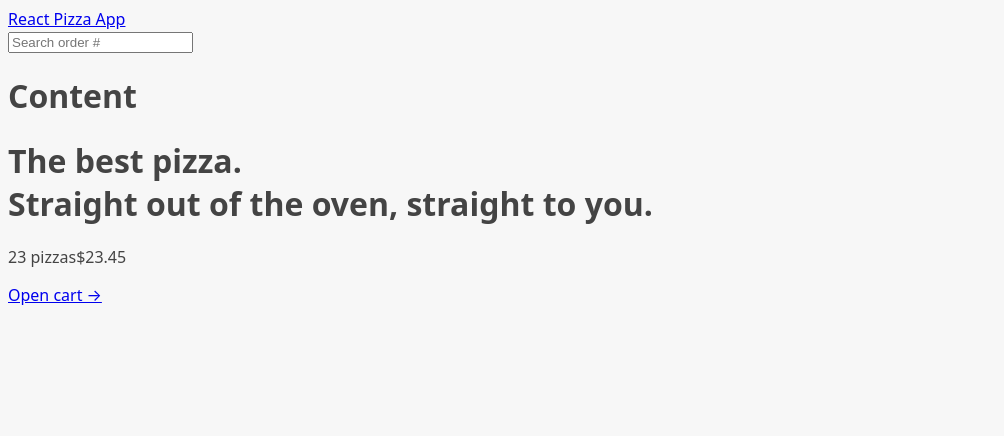
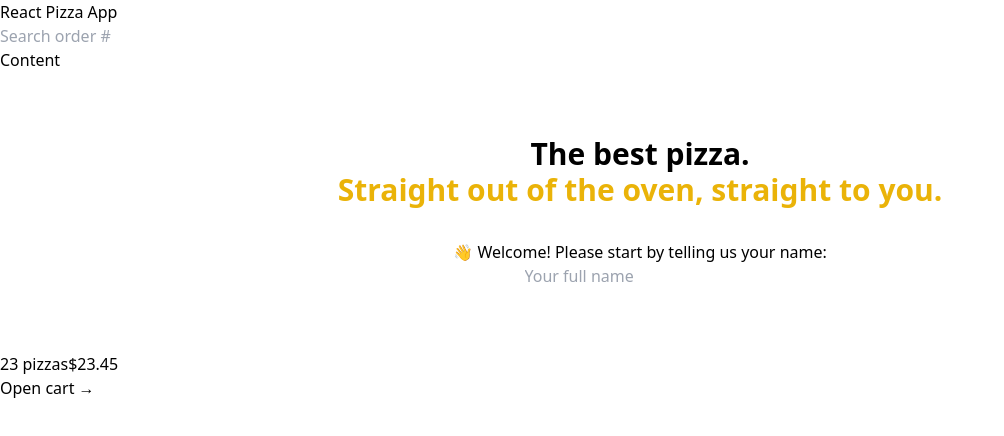
Before and after one commit to GeorgiGeorgievTsankov/react-pizza-app, a React (Vite) app: page / in a window 1280 px wide. Shown: the top 436 px of the page, without its empty margins (0-1004 px from the left). Built offline with nearby package versions, Linux system fonts and the light colour scheme.

Commit message:
add tailwind

```diff
--- /dev/null
+++ b/postcss.config.js
@@ -0,0 +1,6 @@
+module.exports = {
+  plugins: {
+    tailwindcss: {},
+    autoprefixer: {},
+  },
+}
--- a/src/Features/menu/Menu.jsx
+++ b/src/Features/menu/Menu.jsx
@@ -1,13 +1,13 @@
-import React from "react";
-import { getMenu } from "../../services/apiRestaurant";
-import { useLoaderData } from "react-router";
-import MenuItem from "./MenuItem";
+import React from 'react';
+import { useLoaderData } from 'react-router-dom';
+import { getMenu } from '../../services/apiRestaurant';
+import MenuItem from './MenuItem';
 
 function Menu() {
   const menu = useLoaderData();
 
   return (
-    <ul>
+    <ul className="divide-y divide-stone-200 px-2">
       {menu.map((pizza) => (
         <MenuItem pizza={pizza} key={pizza.id} />
       ))}
--- a/src/Features/menu/MenuItem.jsx
+++ b/src/Features/menu/MenuItem.jsx
@@ -1,17 +1,31 @@
-import React from "react";
-import { formatCurrency } from "../../utils/helpers";
+// import Button from '../../ui/Button';
+import { formatCurrency } from '../../utils/helpers';
 
 function MenuItem({ pizza }) {
   const { id, name, unitPrice, ingredients, soldOut, imageUrl } = pizza;
 
   return (
-    <li>
-      <img src={imageUrl} alt={name} />
-      <div>
-        <p>{name}</p>
-        <p>{ingredients.join(', ')}</p>
-        <div>
-          {!soldOut ? <p>{formatCurrency(unitPrice)}</p> : <p>Sold out</p>}
+    <li className="flex gap-4 py-2">
+      <img
+        src={imageUrl}
+        alt={name}
+        className={`h-24 ${soldOut ? 'opacity-70 grayscale' : ''}`}
+      />
+      <div className="flex grow flex-col pt-0.5">
+        <p className="font-medium">{name}</p>
+        <p className="text-sm capitalize italic text-stone-500">
+          {ingredients.join(', ')}
+        </p>
+        <div className="mt-auto flex items-center justify-between">
+          {!soldOut ? (
+            <p className="text-sm">{formatCurrency(unitPrice)}</p>
+          ) : (
+            <p className="text-sm font-medium uppercase text-stone-500">
+              Sold out
+            </p>
+          )}
+
+          {/* <Button type="small">Add to cart</Button> */}
         </div>
       </div>
     </li>
--- a/src/index.css
+++ b/src/index.css
@@ -1,4 +1,8 @@
-body {
+@tailwind base;
+@tailwind components;
+@tailwind utilities;
+
+/* body {
   font-family: system-ui, -apple-system, BlinkMacSystemFont, 'Segoe UI', Roboto,
     Oxygen, Ubuntu, Cantarell, 'Open Sans', 'Helvetica Neue', sans-serif;
   background-color: #f7f7f7;
@@ -10,7 +14,7 @@ body {
   grid-template-rows: auto 1fr auto;
   gap: 32px;
   height: 100dvh;
-}
+} */
 
 /* https://dev.to/afif/i-made-100-css-loaders-for-your-next-project-4eje */
 .loader {
--- a/src/ui/Home.jsx
+++ b/src/ui/Home.jsx
@@ -1,12 +1,18 @@
-import React from "react";
+import React from "react"
+import CreateUser from "../Features/user/CreateUser";
+
 function Home() {
   return (
-    <div>
-      <h1>
+    <div className="my-10 px-4 text-center sm:my-16">
+      <h1 className="mb-8  text-xl font-semibold md:text-3xl">
         The best pizza.
         <br />
-        Straight out of the oven, straight to you.
+        <span className="text-yellow-500">
+          Straight out of the oven, straight to you.
+        </span>
       </h1>
+
+      <CreateUser />
     </div>
   );
 }
--- /dev/null
+++ b/tailwind.config.js
@@ -0,0 +1,8 @@
+/** @type {import('tailwindcss').Config} */
+module.exports = {
+  content: ["./index.html", "./src/**/*.{js,ts,jsx,tsx}"],
+  theme: {
+    extend: {},
+  },
+  plugins: [],
+};
--- a/vite.config.js
+++ b/vite.config.js
@@ -1,8 +1,14 @@
-import { defineConfig } from 'vite'
-import react from '@vitejs/plugin-react'
-import eslint from 'vite-plugin-eslint'
+// import { defineConfig } from 'vite';
+// import react from '@vitejs/plugin-react';
+// import eslintPlugin from 'vite-plugin-eslint';
 
-// https://vitejs.dev/config/
+// export default defineConfig({
+//   plugins: [react(), eslintPlugin()],
+// });
+
+import { defineConfig } from 'vite';
+import react from '@vitejs/plugin-react';
+
 export default defineConfig({
-  plugins: [react(), eslint()],
-})
+  plugins: [react()],
+});
```
Also changed, not shown: package.json (+10 -1 lines), .eslintrc.js (added), .eslintrc.json (deleted), 1 other file (tests, documents, lock files or other folders).
